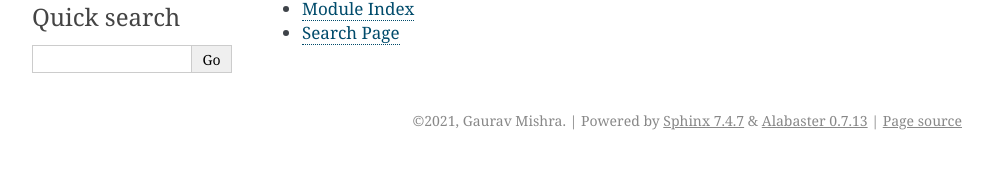
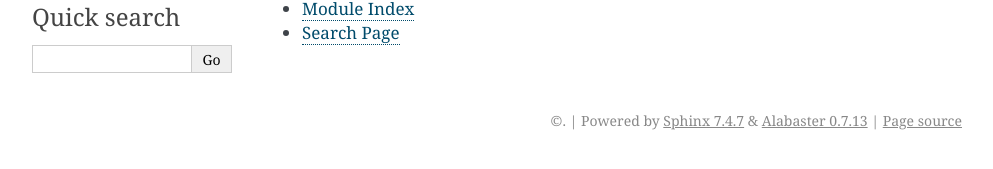
Before and after one commit to readnext/blob, a Sphinx documentation site: the page built from docs/source/index.rst, in a window 1280 px wide. Shown: the part 245-414 px from the top of the page, without its empty margins (148-1141 px from the left). Built offline with Sphinx 7.4.7, drawn with Linux system fonts in a browser that asks for light colours.

Commit message:
Update conf.py
remove unnecessary project info

```diff
--- a/docs/source/conf.py
+++ b/docs/source/conf.py
@@ -18,9 +18,6 @@
 # -- Project information -----------------------------------------------------
 
 project = 'DocTest'
-copyright = '2021, Gaurav Mishra'
-author = 'Gaurav Mishra'
-
 
 # -- General configuration ---------------------------------------------------
 
```
